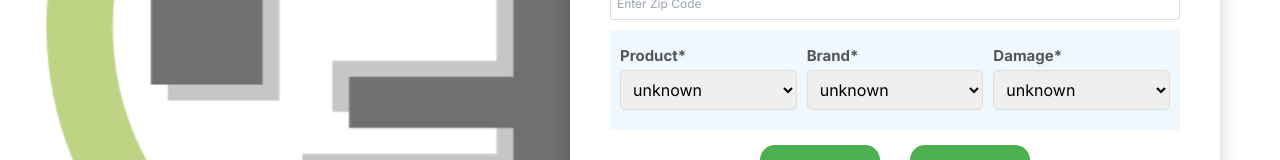
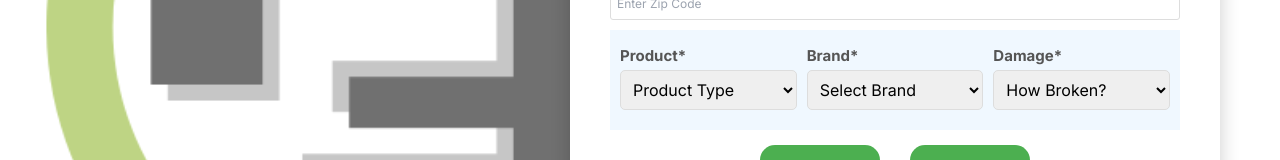
Before and after one commit to tbraeck/fixitforward, a Next.js app: page /donate-form in a window 1280 px wide. Shown: the part 381-541 px from the top of the page. Built offline with nearby package versions, Linux system fonts and the light colour scheme; no server answers.

Commit message:
messing with passing state in form

```diff
--- a/app/donate-form/page.js
+++ b/app/donate-form/page.js
@@ -3,6 +3,7 @@
 
 import Link from 'next/link';
 import { useRouter } from 'next/navigation';
+import { useState } from 'react';
 import { useDonate } from '../context/DonateContext';
 
 
@@ -18,12 +19,30 @@ const DonateFormComponent = () => {
         brand, setBrand,
         howBroken, setHowBroken} = useDonate();
 
+        const [error, setError] = useState('');
         const router = useRouter();
 
-    const handleSubmit = (e) => {
-        e.preventDefault();
-        router.push('/transport');
-    };
+        const handleSubmit = (e) => {
+            e.preventDefault();
+
+            // Check if all fields are filled
+            if (
+                !firstName || !lastName || !email || !phoneNumber || !zipCode ||
+                !product || !brand || !howBroken
+            ) {
+                setError('Please fill out all required fields.');
+                setTimeout(() => {
+                    setError('');
+                }, 1500);
+                return;
+            }
+
+            // Clear error message if validation passes
+            setError('');
+
+            // Navigate to the next page
+            router.push('/transport');
+        };
 
     const handleReset = () => {
         setFirstName('');
@@ -46,6 +65,7 @@ const DonateFormComponent = () => {
             <div className="App">
                 <h1 className='form-title text-blue-500'>FIX IT FORWARD</h1>
                 <h2 className='form-subtitle text-blue-500'>☞ Donations Form ☜</h2>
+                {error && <p className="error-message text-red-500">{error}</p>}
                 <fieldset>
                     <form className='fixitform' required>
                         <label htmlFor="firstName" className="form-label">First Name*</label>
@@ -115,11 +135,12 @@ const DonateFormComponent = () => {
                                     id="product"
                                     name="product"
                                     value={product}
-                                    required
                                     onChange={(e) => setProduct(e.target.value)}
                                     className="form-select"
+                                    required
+
                                 >
-                                    <option value="unknown">unknown</option>
+                                    <option value=""> Product Type</option>
                                     <option value="Television">Television</option>
                                     <option value="Stereo">Stereo</option>
                                     <option value="Microwave">Microwave</option>
@@ -139,11 +160,12 @@ const DonateFormComponent = () => {
                                     id="brand"
                                     name="brand"
                                     value={brand}
-                                    required
                                     onChange={(e) => setBrand(e.target.value)}
                                     className="form-select"
+                                    required
+
                                 >
-                                    <option value="unknown">unknown</option>
+                                    <option value="">Select Brand</option>
                                     <option value="GE">GE</option>
                                     <option value="Whirlpool">Whirlpool</option>
                                     <option value="Samsung">Samsung</option>
@@ -163,11 +185,11 @@ const DonateFormComponent = () => {
                                     id="howBroken"
                                     name="howBroken"
                                     value={howBroken}
-                                    required
                                     onChange={(e) => setHowBroken(e.target.value)}
                                     className="form-select"
+                                    required
                                 >
-                                    <option value="unknown">unknown</option>
+                                    <option value="">How Broken?</option>
                                     <option value="A Little">A Little</option>
                                     <option value="Somewhat">Somewhat</option>
                                     <option value="Pretty Bad">It&apos;s Pretty Bad</option>
@@ -187,7 +209,7 @@ const DonateFormComponent = () => {
                                 className='reset-submit-button'
                                 type="submit"
                                 onClick={handleSubmit}
-                                // data-message="Did you remember to fill out the form completely? "
+                                data-message="Did you remember to fill out the form completely? "
                             >
                                 NEXT
                             </button>
```
